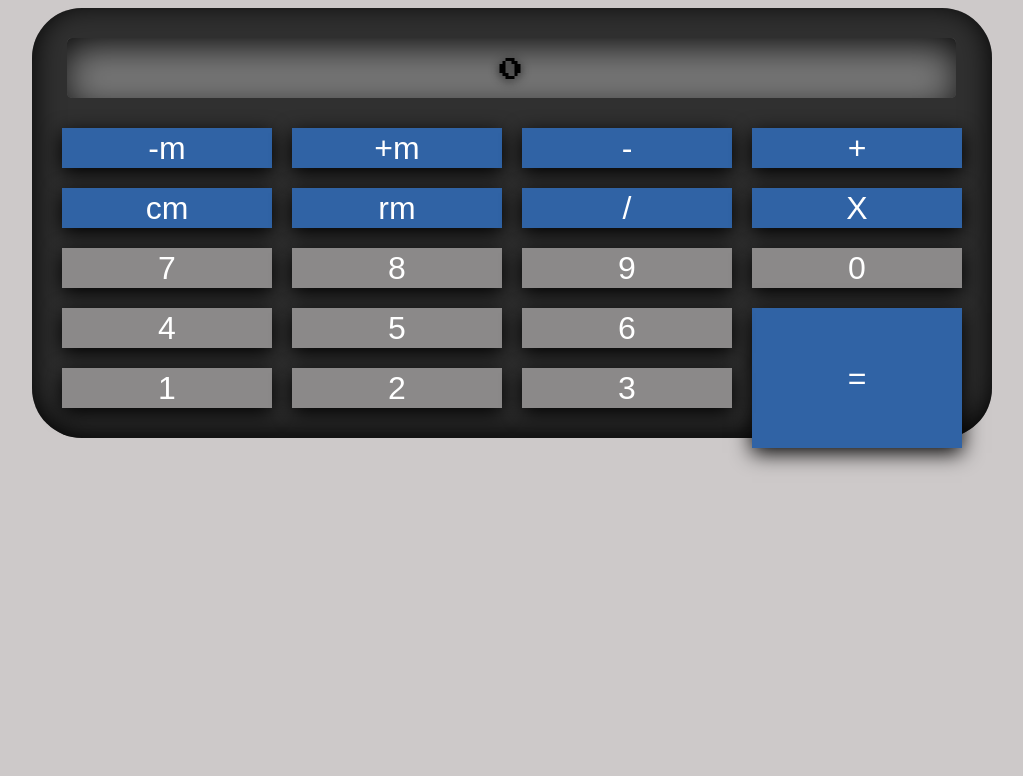
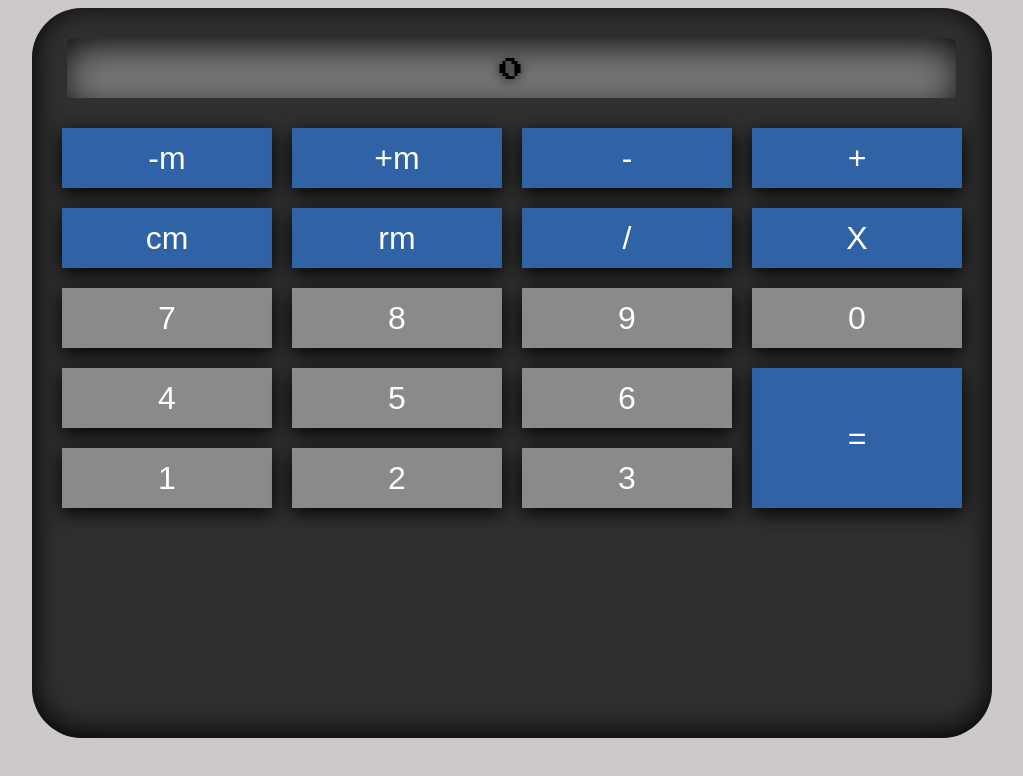
Before and after one commit to StewartTodhunter/MobileCalculator, a plain HTML site: page index.html in a window 1280 px wide. Shown: the whole page, without its empty margins (128-1151 px from the left). Drawn offline with Linux system fonts and the light colour scheme.

Commit message:
Update calculator.css

```diff
--- a/calculator.css
+++ b/calculator.css
@@ -136,7 +136,7 @@ body {
 /*------------------------------------------------------Height query---------*/
 @media (max-height: 800px) {
 	#buttons {
-		height: 300px;
+		height: 600px;
 	}
 
 	#screen {
@@ -147,7 +147,7 @@ body {
 
 	.button, .operator {
 		font-size: 2em;
-		height: 40px;
+		height: 60px;
 	}
 
 	#equalbutton {
```
